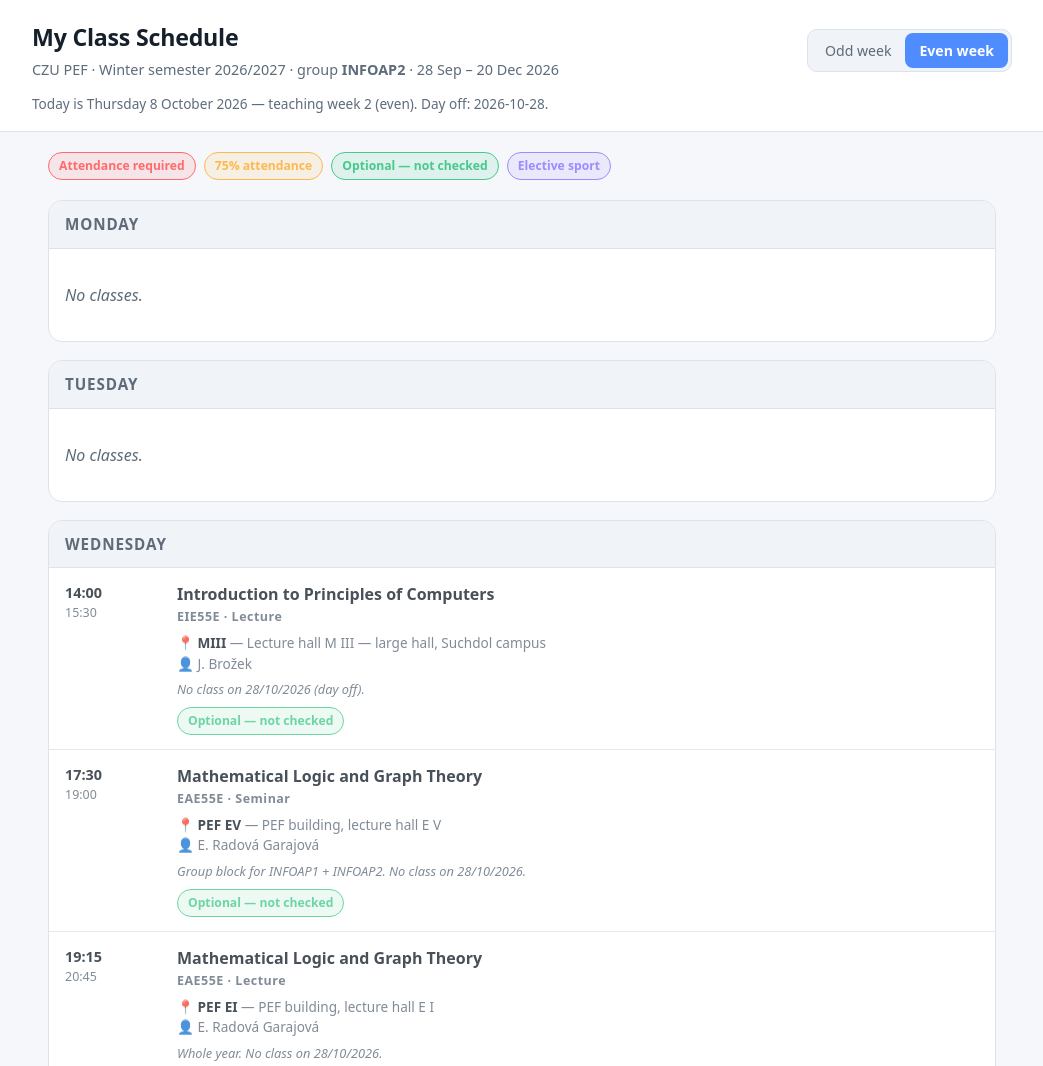
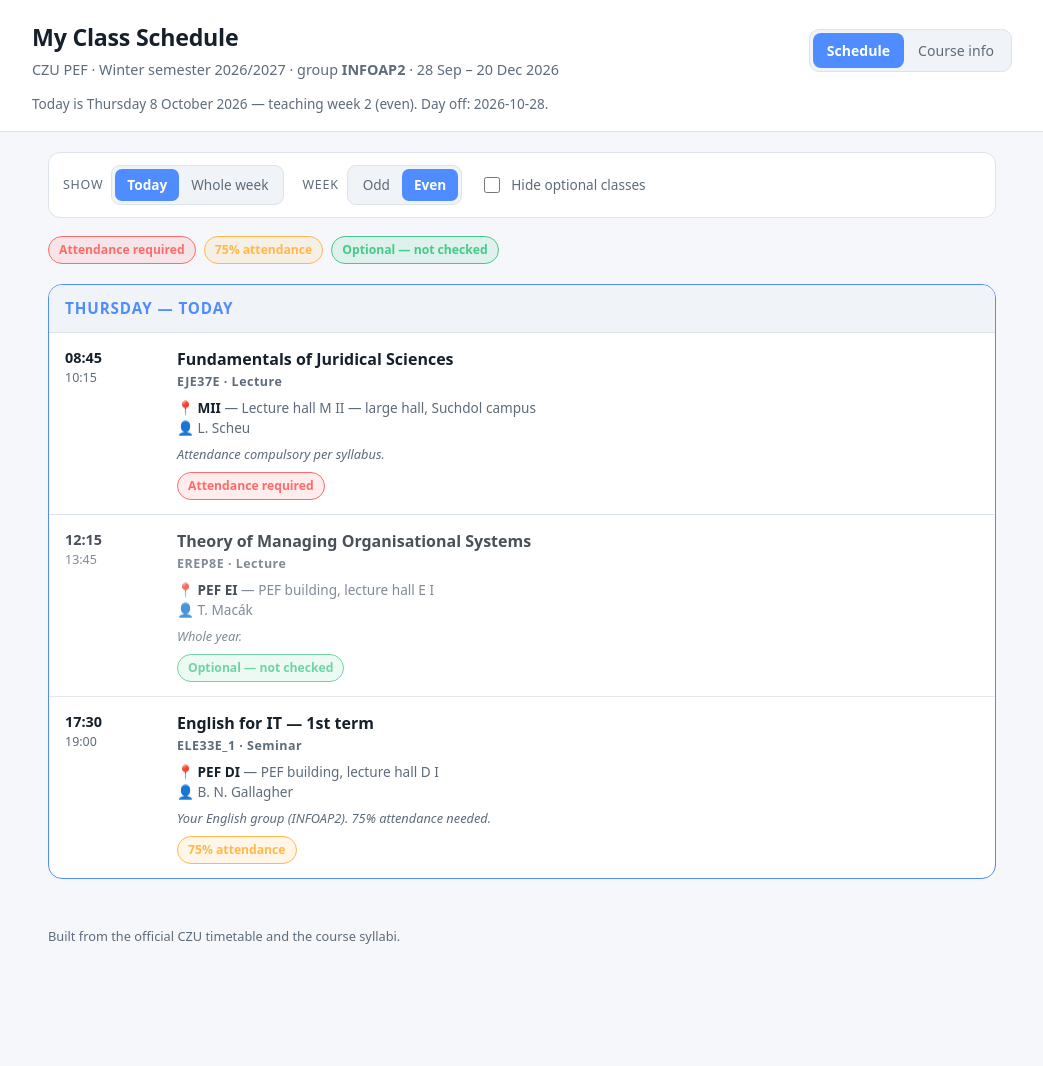
Before and after one commit to AndrewSalvatierra/CZU_Schedule, a plain HTML site: page index.html in a window 1280 px wide. Shown: the top 1066 px of the page, without its empty margins (118-1161 px from the left). After the commit the page ends 986 px from the top, so only its background shows below. Drawn offline with Linux system fonts and the light colour scheme.

Commit message:
Add mandatory core training, view/filter controls, Course info tab
- Core training Fri 12:00-13:00 at the CZU fitness centre, marked mandatory
- Today / whole-week views, defaulting to today
- Hide optional classes toggle
- Move courses, rooms and notes into a separate Course info tab
- Drop the Friday sport listing

Co-Authored-By: Claude Opus 5 <noreply@anthropic.com>

```diff
--- a/app.js
+++ b/app.js
@@ -1,11 +1,12 @@
 const DAY_NAMES = { 1: "Monday", 2: "Tuesday", 3: "Wednesday", 4: "Thursday", 5: "Friday" };
 
 const ATTENDANCE = {
-  required: { cls: "req",   label: "Attendance required" },
-  partial:  { cls: "part",  label: "75% attendance" },
-  optional: { cls: "opt",   label: "Optional — not checked" },
-  elective: { cls: "elect", label: "Elective sport" },
+  required: { cls: "req",  label: "Attendance required" },
+  partial:  { cls: "part", label: "75% attendance" },
+  optional: { cls: "opt",  label: "Optional — not checked" },
 };
+
+const MANDATORY = ["required", "partial"];
 
 // Teaching week number (1-based) for a given date, counting from SEMESTER.start.
 function weekNumber(date) {
@@ -21,10 +22,23 @@ function currentParity() {
   return n % 2 === 1 ? "odd" : "even";
 }
 
-let week = currentParity() || "odd";
+const state = {
+  tab: "schedule",
+  view: "day",                              // "day" | "week"
+  week: currentParity() || "odd",
+  onlyMandatory: false,
+};
 
 function esc(s) {
   return String(s).replace(/[&<>"]/g, (c) => ({ "&": "&amp;", "<": "&lt;", ">": "&gt;", '"': "&quot;" }[c]));
+}
+
+function classesFor(day) {
+  return CLASSES
+    .filter((c) => c.day === day)
+    .filter((c) => c.weeks === "every" || c.weeks === state.week)
+    .filter((c) => !state.onlyMandatory || MANDATORY.includes(c.attendance))
+    .sort((a, b) => a.start.localeCompare(b.start));
 }
 
 function classCard(c) {
@@ -32,11 +46,11 @@ function classCard(c) {
   const a = ATTENDANCE[c.attendance];
   const room = ROOMS[c.room] || "";
   return `
-    <article class="cls ${c.attendance === "optional" || c.attendance === "elective" ? "is-optional" : ""}">
+    <article class="cls ${c.attendance === "optional" ? "is-optional" : ""}">
       <div class="time">${c.start}<span>${c.end}</span></div>
       <div>
         <h3>${esc(course.name)}</h3>
-        <div class="code">${esc(c.code.replace("_1", "_1"))} · ${esc(c.type)}</div>
+        <div class="code">${esc(c.code)} · ${esc(c.type)}</div>
         <p class="meta">📍 <b>${esc(c.room)}</b> — ${esc(room)}<br>👤 ${esc(c.teacher)}</p>
         ${c.note ? `<p class="note">${esc(c.note)}</p>` : ""}
         <div class="badges"><span class="chip ${a.cls}">${a.label}</span></div>
@@ -44,29 +58,38 @@ function classCard(c) {
     </article>`;
 }
 
+function dayBlock(day, isToday) {
+  const list = classesFor(day);
+  const emptyMsg = state.onlyMandatory
+    ? "Nothing mandatory."
+    : day === 5 && state.week === "even"
+      ? "No classes — even week."
+      : "No classes.";
+  return `
+    <section class="day ${isToday ? "today" : ""}">
+      <h2>${DAY_NAMES[day]}${isToday ? " — today" : ""}</h2>
+      ${list.length ? list.map(classCard).join("") : `<p class="empty">${emptyMsg}</p>`}
+    </section>`;
+}
+
 function render() {
-  document.querySelectorAll(".weekpick button").forEach((b) =>
-    b.classList.toggle("active", b.dataset.week === week)
-  );
+  document.querySelectorAll("#viewpick button").forEach((b) =>
+    b.classList.toggle("active", b.dataset.view === state.view));
+  document.querySelectorAll("#weekpick button").forEach((b) =>
+    b.classList.toggle("active", b.dataset.week === state.week));
+  document.getElementById("onlyMandatory").checked = state.onlyMandatory;
 
-  const todayDow = new Date().getDay();
-  const out = [];
+  const dow = new Date().getDay();
+  const host = document.getElementById("days");
 
-  for (const day of [1, 2, 3, 4, 5]) {
-    const list = CLASSES
-      .filter((c) => c.day === day && (c.weeks === "every" || c.weeks === week))
-      .sort((a, b) => a.start.localeCompare(b.start));
-
-    out.push(`
-      <section class="day ${day === todayDow ? "today" : ""}">
-        <h2>${DAY_NAMES[day]}${day === todayDow ? " — today" : ""}</h2>
-        ${list.length
-          ? list.map(classCard).join("")
-          : `<p class="empty">No classes${day === 5 && week === "even" ? " — even week, free day 🎉" : ""}.</p>`}
-      </section>`);
+  if (state.view === "day") {
+    host.innerHTML = dow >= 1 && dow <= 5
+      ? dayBlock(dow, true)
+      : `<section class="day"><h2>${dow === 6 ? "Saturday" : "Sunday"} — today</h2>
+           <p class="empty">Weekend. Switch to <strong>Whole week</strong> to see the rest.</p></section>`;
+  } else {
+    host.innerHTML = [1, 2, 3, 4, 5].map((d) => dayBlock(d, d === dow)).join("");
   }
-
-  document.getElementById("days").innerHTML = out.join("");
 }
 
 function renderStatic() {
@@ -84,10 +107,6 @@ function renderStatic() {
     .map(([k, v]) => `<li><b>${esc(k)}</b> — ${esc(v)}</li>`)
     .join("");
 
-  document.getElementById("sport").innerHTML = SPORT
-    .map((s) => `<li><b>${s.start}–${s.end}</b> · ${esc(s.sport)} · ${esc(s.room)} · ${esc(s.teacher)}</li>`)
-    .join("");
-
   const n = weekNumber(new Date());
   const today = new Date().toLocaleDateString("en-GB", { weekday: "long", day: "numeric", month: "long", year: "numeric" });
   const off = DAYS_OFF.map((d) => d.date).join(", ");
@@ -97,9 +116,25 @@ function renderStatic() {
       : `Today is ${today} — outside the teaching period (${SEMESTER.start} to ${SEMESTER.end}).`;
 }
 
-document.querySelectorAll(".weekpick button").forEach((b) =>
-  b.addEventListener("click", () => { week = b.dataset.week; render(); })
-);
+document.querySelectorAll(".tabs button").forEach((b) =>
+  b.addEventListener("click", () => {
+    state.tab = b.dataset.tab;
+    document.querySelectorAll(".tabs button").forEach((x) =>
+      x.classList.toggle("active", x.dataset.tab === state.tab));
+    document.getElementById("tab-schedule").hidden = state.tab !== "schedule";
+    document.getElementById("tab-info").hidden = state.tab !== "info";
+  }));
+
+document.querySelectorAll("#viewpick button").forEach((b) =>
+  b.addEventListener("click", () => { state.view = b.dataset.view; render(); }));
+
+document.querySelectorAll("#weekpick button").forEach((b) =>
+  b.addEventListener("click", () => { state.week = b.dataset.week; render(); }));
+
+document.getElementById("onlyMandatory").addEventListener("change", (e) => {
+  state.onlyMandatory = e.target.checked;
+  render();
+});
 
 renderStatic();
 render();
--- a/data.js
+++ b/data.js
@@ -62,12 +62,12 @@ const COURSES = {
       "Syllabus sets no attendance duty for lectures. Seminars are where the exercises are worked through — skipping them is on you.",
   },
   SPORT: {
-    name: "Physical Education (KTV)",
-    dept: "Department of Physical Education",
-    guarantor: "various",
-    completion: "Pass credit — optional",
+    name: "Core Training (Physical Education)",
+    dept: "Department of Physical Education (KTV)",
+    guarantor: "A. Fričová",
+    completion: "Pass credit",
     attendanceNote:
-      "Free-choice sport. Only relevant if you enrolled in one of the KTV groups.",
+      "Mandatory — attendance is taken in the enrolled sport group.",
   },
 };
 
@@ -138,6 +138,14 @@ const CLASSES = [
     note: "Your English group (INFOAP2). 75% attendance needed.",
   },
   {
+    day: 5, start: "12:00", end: "13:00",
+    code: "SPORT", type: "Core training", room: "KTV Fitness",
+    teacher: "A. Fričová",
+    weeks: "every",
+    attendance: "required",
+    note: "60 minutes. Mandatory — this is the sport course I enrolled in.",
+  },
+  {
     day: 5, start: "10:30", end: "12:00",
     code: "EIE55E", type: "Seminar", room: "PEF C27",
     teacher: "J. Ružejnikov",
@@ -145,18 +153,6 @@ const CLASSES = [
     attendance: "optional",
     note: "ODD weeks only — your group.",
   },
-];
-
-// Sport slots open to you on Friday if you took a KTV course (all optional).
-const SPORT = [
-  { day: 5, start: "08:45", end: "10:15", room: "KTVH", sport: "Football", teacher: "Č. Frič" },
-  { day: 5, start: "10:30", end: "12:00", room: "KTVM", sport: "Core training", teacher: "A. Fričová" },
-  { day: 5, start: "10:30", end: "12:00", room: "KTVM", sport: "Morning compensation", teacher: "M. Štohanzl" },
-  { day: 5, start: "10:30", end: "12:00", room: "KTVH", sport: "Football", teacher: "M. Kaľata" },
-  { day: 5, start: "10:30", end: "12:00", room: "KTVP", sport: "Fitness", teacher: "M. Kaľata" },
-  { day: 5, start: "12:15", end: "13:45", room: "KTVP", sport: "Gym (posilovna)", teacher: "I. Miklík" },
-  { day: 5, start: "12:15", end: "13:45", room: "KTVV", sport: "Volleyball", teacher: "R. Švejdar" },
-  { day: 5, start: "14:00", end: "15:30", room: "KTVB", sport: "Swimming — beginners", teacher: "L. Látová" },
 ];
 
 // Room codes exactly as printed on the official timetable. All teaching is on
@@ -170,10 +166,5 @@ const ROOMS = {
   "PEF D444": "PEF building, room D 444",
   "PEF DI": "PEF building, lecture hall D I",
   "PEF C27": "PEF building, room C 27",
-  "JIH368": "Building JIH, room 368 — other English groups, not yours",
-  "KTVH": "KTV — sports hall / pitch",
-  "KTVM": "KTV — gymnasium",
-  "KTVP": "KTV — fitness centre",
-  "KTVV": "KTV — volleyball hall",
-  "KTVB": "KTV — swimming pool",
+  "KTV Fitness": "CZU fitness centre — Department of Physical Education",
 };
--- a/index.html
+++ b/index.html
@@ -16,24 +16,48 @@
       <h1>My Class Schedule</h1>
       <p class="sub">CZU PEF · Winter semester 2026/2027 · group <strong>INFOAP2</strong> · 28 Sep – 20 Dec 2026</p>
     </div>
-    <div class="weekpick" role="group" aria-label="Week parity">
-      <button type="button" data-week="odd" class="active">Odd week</button>
-      <button type="button" data-week="even">Even week</button>
-    </div>
+    <nav class="tabs" role="tablist">
+      <button type="button" data-tab="schedule" class="active" role="tab">Schedule</button>
+      <button type="button" data-tab="info" role="tab">Course info</button>
+    </nav>
   </div>
   <div class="now" id="now"></div>
 </header>
 
 <main>
+
+  <div id="tab-schedule">
+    <section class="controls">
+      <div class="ctl">
+        <span class="ctl-label">Show</span>
+        <div class="seg" id="viewpick">
+          <button type="button" data-view="day" class="active">Today</button>
+          <button type="button" data-view="week">Whole week</button>
+        </div>
+      </div>
+      <div class="ctl">
+        <span class="ctl-label">Week</span>
+        <div class="seg" id="weekpick">
+          <button type="button" data-week="odd">Odd</button>
+          <button type="button" data-week="even">Even</button>
+        </div>
+      </div>
+      <label class="toggle">
+        <input type="checkbox" id="onlyMandatory" />
+        <span>Hide optional classes</span>
+      </label>
+    </section>
+
     <section class="legend">
       <span class="chip req">Attendance required</span>
       <span class="chip part">75% attendance</span>
       <span class="chip opt">Optional — not checked</span>
-    <span class="chip elect">Elective sport</span>
     </section>
 
     <div id="days" class="days"></div>
+  </div>
 
+  <div id="tab-info" hidden>
     <section class="panel">
       <h2>Courses &amp; attendance rules</h2>
       <div id="courses" class="courses"></div>
@@ -44,23 +68,21 @@
       <ul id="rooms" class="rooms"></ul>
     </section>
 
-  <section class="panel">
-    <h2>Friday sport (KTV) — only if you enrolled</h2>
-    <ul id="sport" class="rooms"></ul>
-  </section>
-
     <section class="panel notes">
       <h2>Notes</h2>
       <ul>
         <li>All teaching takes place on the <strong>Praha&nbsp;–&nbsp;Suchdol</strong> campus.</li>
         <li><strong>28/10/2026</strong> is a day off — Wednesday classes are cancelled that week.</li>
         <li>Odd-week seminars (EREP8E, EJE37E, EIE55E) run only in odd teaching weeks. Week&nbsp;1 = week of 28&nbsp;Sep&nbsp;2026 = odd.</li>
+        <li>On odd Fridays the EIE55E seminar ends at 12:00 and core training starts at 12:00 — no gap.</li>
         <li>Timetable last changed 15/09/2026 — check UIS if something looks off.</li>
       </ul>
     </section>
+  </div>
+
 </main>
 
-<footer>Built from the official CZU timetable and the five course syllabi.</footer>
+<footer>Built from the official CZU timetable and the course syllabi.</footer>
 
 <script src="data.js"></script>
 <script src="app.js"></script>
--- a/styles.css
+++ b/styles.css
@@ -12,8 +12,6 @@
   --part-bg: rgba(255, 184, 77, .13);
   --opt: #46c98b;
   --opt-bg: rgba(70, 201, 139, .13);
-  --elect: #9b8cff;
-  --elect-bg: rgba(155, 140, 255, .13);
 }
 
 @media (prefers-color-scheme: light) {
@@ -49,13 +47,33 @@ body {
 h1 { margin: 0; font-size: 1.45rem; letter-spacing: -.01em; }
 .sub { margin: 4px 0 0; color: var(--muted); font-size: .9rem; }
 
-.weekpick { display: flex; background: var(--panel-2); border: 1px solid var(--line); border-radius: 10px; padding: 3px; }
-.weekpick button {
+.tabs { display: flex; background: var(--panel-2); border: 1px solid var(--line); border-radius: 10px; padding: 3px; }
+.tabs button {
   border: 0; background: transparent; color: var(--muted);
   font: inherit; font-size: .88rem; padding: 7px 14px;
   border-radius: 8px; cursor: pointer;
 }
-.weekpick button.active { background: var(--accent); color: #fff; font-weight: 600; }
+.tabs button.active { background: var(--accent); color: #fff; font-weight: 600; }
+
+.controls {
+  display: flex; flex-wrap: wrap; align-items: center; gap: 10px 18px;
+  background: var(--panel); border: 1px solid var(--line);
+  border-radius: 12px; padding: 12px 14px; margin-bottom: 18px;
+}
+.ctl { display: flex; align-items: center; gap: 8px; }
+.ctl-label { font-size: .78rem; text-transform: uppercase; letter-spacing: .06em; color: var(--muted); }
+
+.seg { display: flex; background: var(--panel-2); border: 1px solid var(--line); border-radius: 9px; padding: 3px; }
+.seg button {
+  border: 0; background: transparent; color: var(--muted);
+  font: inherit; font-size: .85rem; padding: 6px 12px;
+  border-radius: 7px; cursor: pointer;
+}
+.seg button.active { background: var(--accent); color: #fff; font-weight: 600; }
+
+.toggle { display: flex; align-items: center; gap: 8px; cursor: pointer; font-size: .85rem; color: var(--muted); }
+.toggle input { width: 16px; height: 16px; accent-color: var(--accent); cursor: pointer; }
+.toggle:hover { color: var(--text); }
 
 .now {
   max-width: 980px; margin: 14px auto 0; padding: 0 0 16px;
@@ -72,7 +90,6 @@ main { max-width: 980px; margin: 0 auto; padding: 20px 16px 48px; }
 .chip.req   { color: var(--req);   background: var(--req-bg);   border-color: var(--req); }
 .chip.part  { color: var(--part);  background: var(--part-bg);  border-color: var(--part); }
 .chip.opt   { color: var(--opt);   background: var(--opt-bg);   border-color: var(--opt); }
-.chip.elect { color: var(--elect); background: var(--elect-bg); border-color: var(--elect); }
 
 .days { display: grid; gap: 18px; }
 
```
Also changed, not shown: 1 other file. Lines whose indentation alone changed are shown as unchanged.
